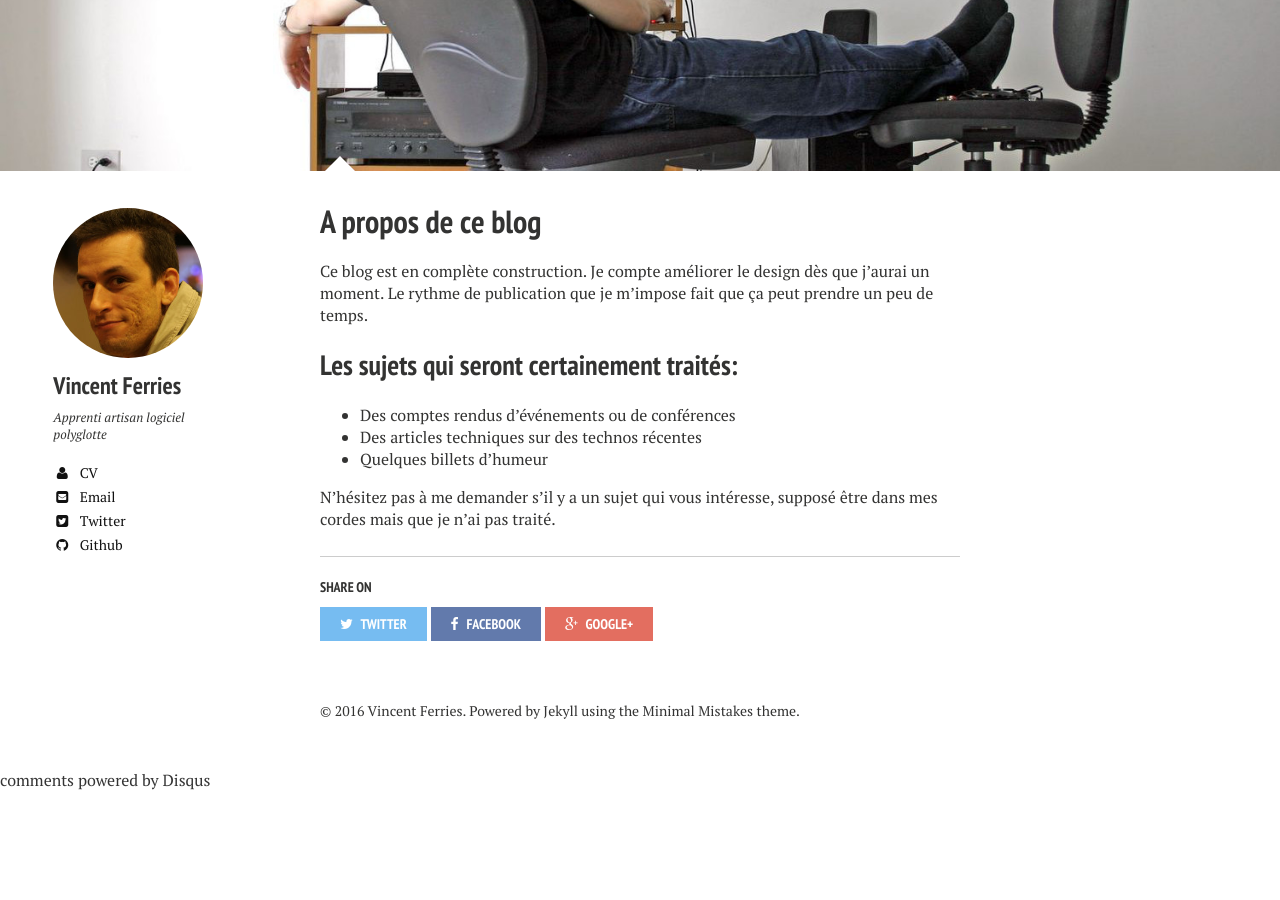
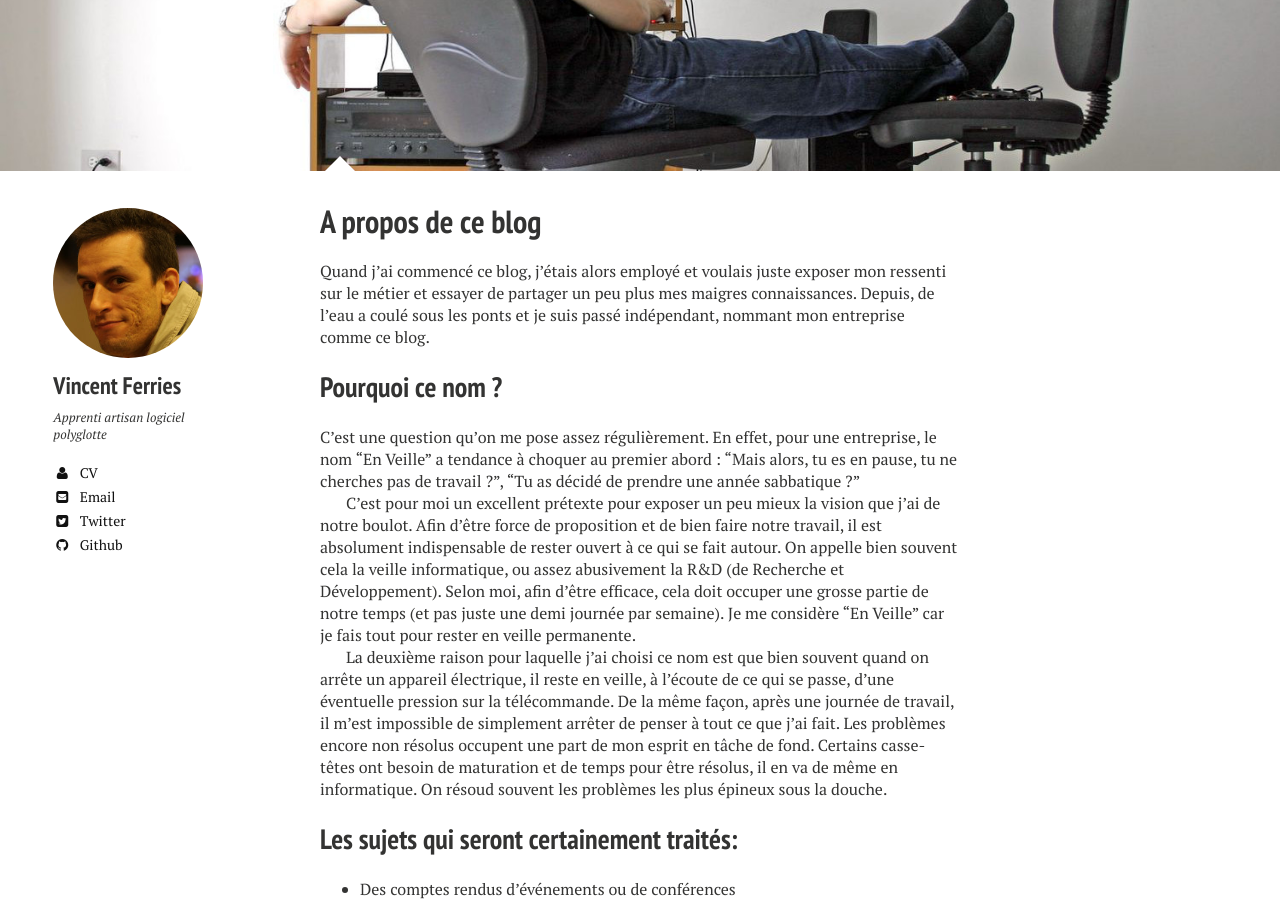
Before and after one commit to vferries/blog, a Jekyll site: the page built from about/index.md, in a window 1280 px wide and 900 px high, scrolled down 340 px. Built offline with Jekyll 4.4.1, drawn with Linux system fonts in a browser that asks for light colours; nearby versions of some CDN libraries; comment, search, counter and statistics services are not loaded; before the commit the page ends 1131 px from its top, so only the background shows below that.

Commit message:
Amélioration de la description du site.

```diff
--- a/about/index.md
+++ b/about/index.md
@@ -8,9 +8,15 @@ image:
   feature: peinard.jpg
 ---
 
-Ce blog est en complète construction.
-Je compte améliorer le design dès que j'aurai un moment.
-Le rythme de publication que je m'impose fait que ça peut prendre un peu de temps.
+Quand j'ai commencé ce blog, j'étais alors employé et voulais juste exposer mon ressenti sur le métier et essayer de partager un peu plus mes maigres connaissances. Depuis, de l'eau a coulé sous les ponts et je suis passé indépendant, nommant mon entreprise comme ce blog.
+
+## Pourquoi ce nom ?
+
+C'est une question qu'on me pose assez régulièrement. En effet, pour une entreprise, le nom "En Veille" a tendance à choquer au premier abord : "Mais alors, tu es en pause, tu ne cherches pas de travail ?", "Tu as décidé de prendre une année sabbatique ?"
+
+C'est pour moi un excellent prétexte pour exposer un peu mieux la vision que j'ai de notre boulot. Afin d'être force de proposition et de bien faire notre travail, il est absolument indispensable de rester ouvert à ce qui se fait autour. On appelle bien souvent cela la veille informatique, ou assez abusivement la R&D (de Recherche et Développement). Selon moi, afin d'être efficace, cela doit occuper une grosse partie de notre temps (et pas juste une demi journée par semaine). Je me considère "En Veille" car je fais tout pour rester en veille permanente.
+
+La deuxième raison pour laquelle j'ai choisi ce nom est que bien souvent quand on arrête un appareil électrique, il reste en veille, à l'écoute de ce qui se passe, d'une éventuelle pression sur la télécommande. De la même façon, après une journée de travail, il m'est impossible de simplement arrêter de penser à tout ce que j'ai fait. Les problèmes encore non résolus occupent une part de mon esprit en tâche de fond. Certains casse-têtes ont besoin de maturation et de temps pour être résolus, il en va de même en informatique. On résoud souvent les problèmes les plus épineux sous la douche.
 
 ## Les sujets qui seront certainement traités:
 
```
